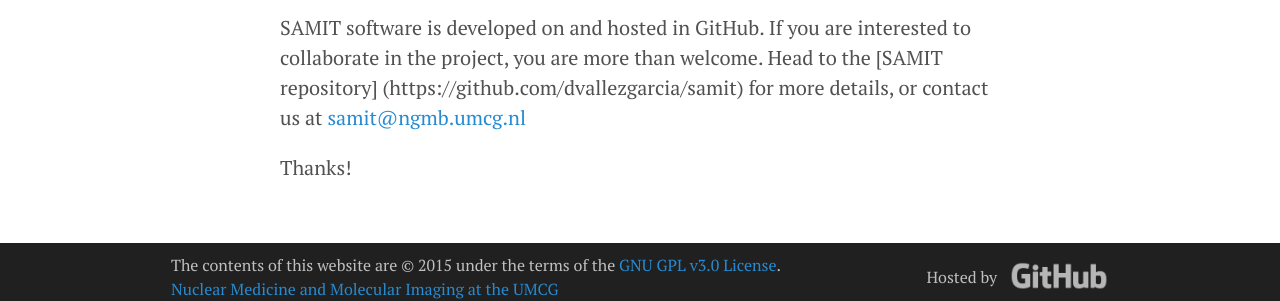
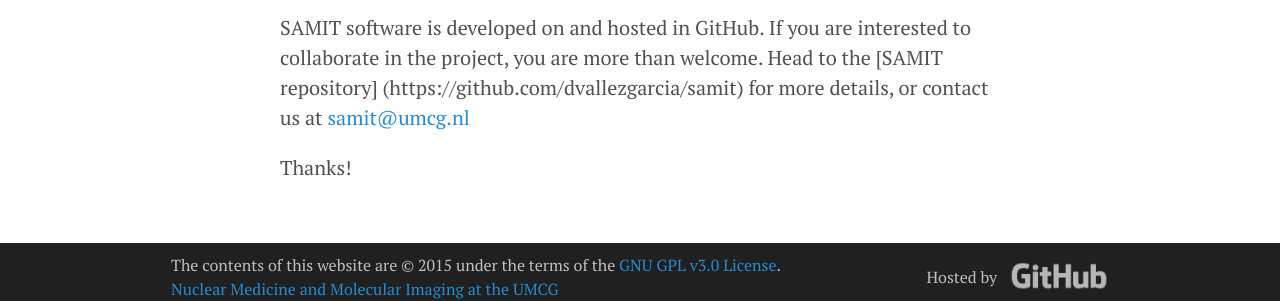
Before and after one commit to mic-umcg/samit, a Jekyll site: the page built from index.md, in a window 1280 px wide. Shown: the part 1150-1451 px from the top of the page. Built offline with Jekyll 4.4.1, drawn with Linux system fonts in a browser that asks for light colours; Markdown is read by kramdown in place of the engine named in the settings.

Commit message:
Work in progress

```diff
--- a/_config.yml
+++ b/_config.yml
@@ -12,14 +12,13 @@
 title:               SAMIT
 tagline:             'Small Animal Molecular Imaging Toolbox'
 description:         'The aim of this toolbox is to facilitate the construction of new tracer specific templates and the subsequent voxel-based analysis of small animal PET and SPECT brain images.'
-url:                 http://dvallezgarcia.github.io/samit
 baseurl:             /samit
 paginate:            5
 
 # About/contact
 author:
   name:              David Vállez
-  email:             samit@ngmb.umcg.nl
+  email:             samit@umcg.nl
 
 # Custom vars
 version:             1.0.1
--- a/index.md
+++ b/index.md
@@ -23,6 +23,6 @@
 SAMIT is focused in the needs of the research community performing neuroimaging studies in small animal PET and SPECT. Most of the current functions are based on the experience and requirements of our department.
 It is assumed that users are already familiar with [SPM](http://www.fil.ion.ucl.ac.uk/spm). Whilst this software has been tested, not every possible combination of SPM environment and platform has been tried, so there may be some bugs. Please, contact us with any suggestion, bug report, or feature request so we can improve the software.
 
-SAMIT software is developed on and hosted in GitHub. If you are interested to collaborate in the project, you are more than welcome. Head to the [SAMIT repository] (https://github.com/dvallezgarcia/samit) for more details, or contact us at <samit@ngmb.umcg.nl>
+SAMIT software is developed on and hosted in GitHub. If you are interested to collaborate in the project, you are more than welcome. Head to the [SAMIT repository] (https://github.com/dvallezgarcia/samit) for more details, or contact us at <samit@umcg.nl>
 
 Thanks!
```
